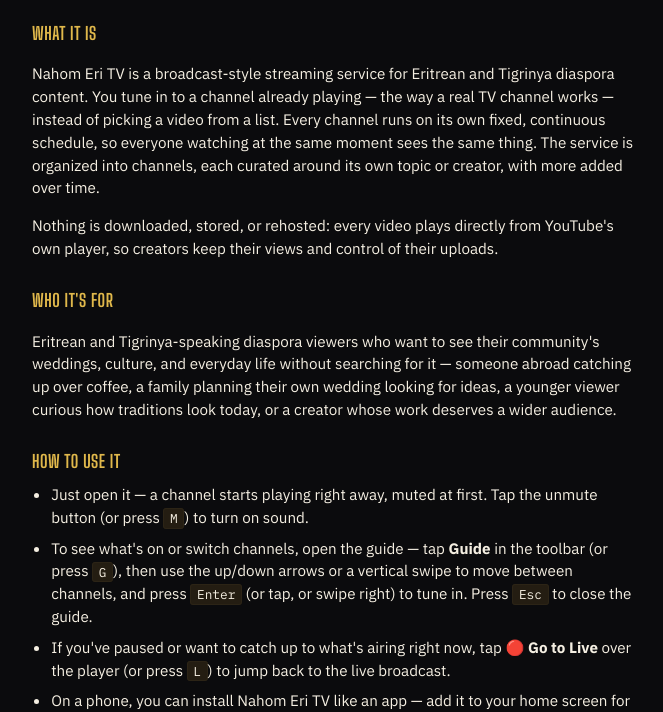
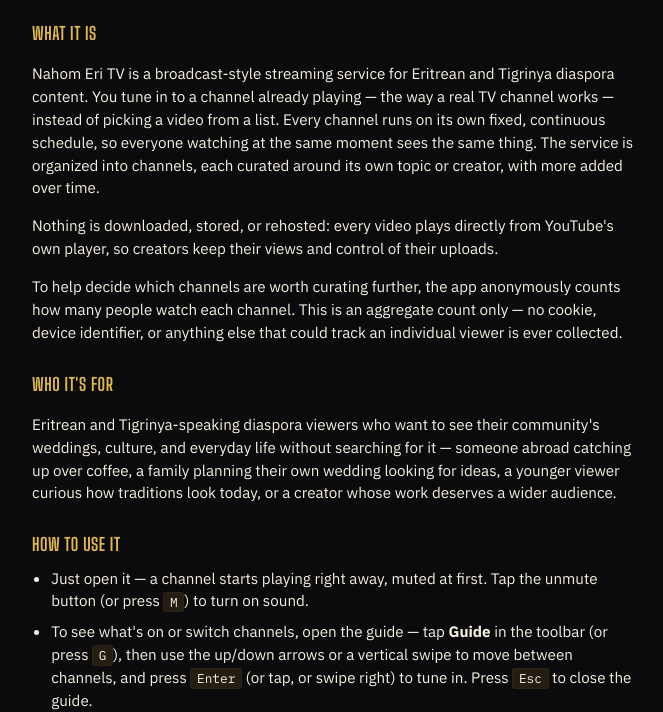
Before and after one commit to nogbazghi/nahom-eri-tv, a website with bundled scripts: page docs/about.html in a window 1280 px wide. Shown: the part 90-802 px from the top of the page, without its empty margins (304-967 px from the left). Built offline with nearby package versions, Linux system fonts and the light colour scheme.

Commit message:
About page discloses anonymous channel-popularity counting (#117)
Adds one chrome-text line to the About page's "What it is" section,
translated via the existing i18n mechanism, disclosing the anonymous
per-channel viewership counting added by #115/ADR-0014.

Co-Authored-By: Claude Sonnet 5 <noreply@anthropic.com>

```diff
--- a/docs/about.html
+++ b/docs/about.html
@@ -38,6 +38,12 @@
       Nothing is downloaded, stored, or rehosted: every video plays directly
       from YouTube's own player, so creators keep their views and control of
       their uploads.
+    </p>
+    <p data-i18n="aboutViewershipDisclosure">
+      To help decide which channels are worth curating further, the app
+      anonymously counts how many people watch each channel. This is an
+      aggregate count only — no cookie, device identifier, or anything else
+      that could track an individual viewer is ever collected.
     </p>
 
     <h2 data-i18n="aboutWhoItsForHeading">Who it's for</h2>
--- a/docs/i18n/strings.en.js
+++ b/docs/i18n/strings.en.js
@@ -74,6 +74,8 @@ export const strings = {
     "Nahom Eri TV is a broadcast-style streaming service for Eritrean and Tigrinya diaspora content. You tune in to a channel already playing — the way a real TV channel works — instead of picking a video from a list. Every channel runs on its own fixed, continuous schedule, so everyone watching at the same moment sees the same thing. The service is organized into channels, each curated around its own topic or creator, with more added over time.",
   aboutNothingDownloaded:
     "Nothing is downloaded, stored, or rehosted: every video plays directly from YouTube's own player, so creators keep their views and control of their uploads.",
+  aboutViewershipDisclosure:
+    "To help decide which channels are worth curating further, the app anonymously counts how many people watch each channel. This is an aggregate count only — no cookie, device identifier, or anything else that could track an individual viewer is ever collected.",
 
   aboutWhoItsForHeading: "Who it's for",
   aboutWhoItsForParagraph:
--- a/docs/i18n/strings.ti.js
+++ b/docs/i18n/strings.ti.js
@@ -74,6 +74,8 @@ export const strings = {
     "Nahom Eri TV ንኤርትራውያንን ንተጋሩ ዲያስፖራን ትሕዝቶ ዘቕርብ ናይ ስርጭት-ዓይነት ኣገልግሎት ድዩ። ልክዕ ከም ናይ ሓቂ ናይ ተለቪዥን ቻነል፡ ካብ ዝርዝር ቪድዮ ኣብ ክንዲ ምምራጽ፡ ኣብቲ ድሮ ዝካየድ ዘሎ ቻነል ኢኻ እትጽምበር። ነፍሲ ወከፍ ቻነል ብናይ ገዛእ ርእሱ ቀዋሚ፡ ተኸታታሊ መደብ ይሰርሕ፣ ስለዚ ኣብቲ ሓደ ህሞት ዝከታተሉ ዘለዉ ኩሎም ሓደ ዓይነት ነገር ይርእዩ። እዚ ኣገልግሎት ናብ ቻነላት ተኸፋፊሉ ዘሎ ኮይኑ፡ ነፍሲ ወከፎም ብገዛእ ርእሱ ኣርእስቲ ወይ ፈጣሪ ዝተኣከበ ኮይኑ፡ ብግዜ ገለ ተወሳኺ እናወሰኸ ዝኸይድ እዩ።",
   aboutNothingDownloaded:
     "ዋላ ሓንቲ ኣይወርድን፡ ኣይተዓቅብን፡ ወይ ዳግም ኣይስራዕን፦ ነፍሲ ወከፍ ቪድዮ ብቐጥታ ካብቲ ናይ YouTube ገዛእ ርእሱ ፕሌየር እዩ ዝጻወት፡ ስለዚ ፈጠርቲ ርኢቶታቶምን ቁጽጽር ናይቲ ዝሰቐልዎ ትሕዝቶን ይሕልዉ።",
+  aboutViewershipDisclosure:
+    "ኣየናይ ቻነል ተወሳኺ ኣቓልቦ ከም ዝግብኦ ንምውሳን፡ እዛ ኣፕሊኬሽን ክንደይ ሰባት ንነፍሲ ወከፍ ቻነል ይከታተሉ ከም ዘለዉ ብስም ዘይብሉ መገዲ ትቖጽር። እዚ ጠቕላላ ቑጽሪ ጥራይ እዩ፡ ንሓደ ውልቀ ተዓዛባይ ዝልለ ዝገብር ኩኪ፡ መለለዪ መሳርሒ፡ ወይ ካልእ ነገር ከቶ ኣይእከብን።",
 
   aboutWhoItsForHeading: "ንመን እዩ",
   aboutWhoItsForParagraph:
```
